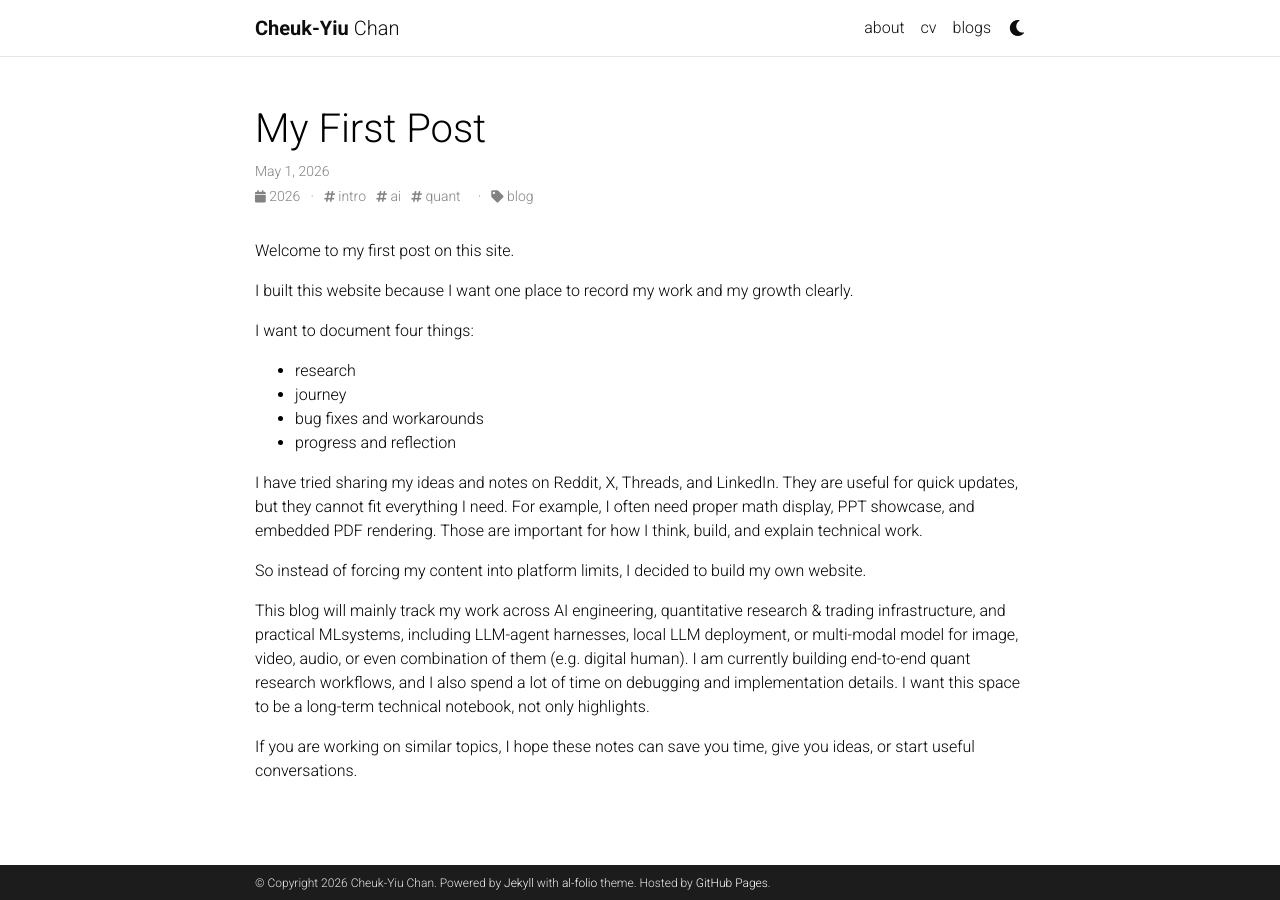
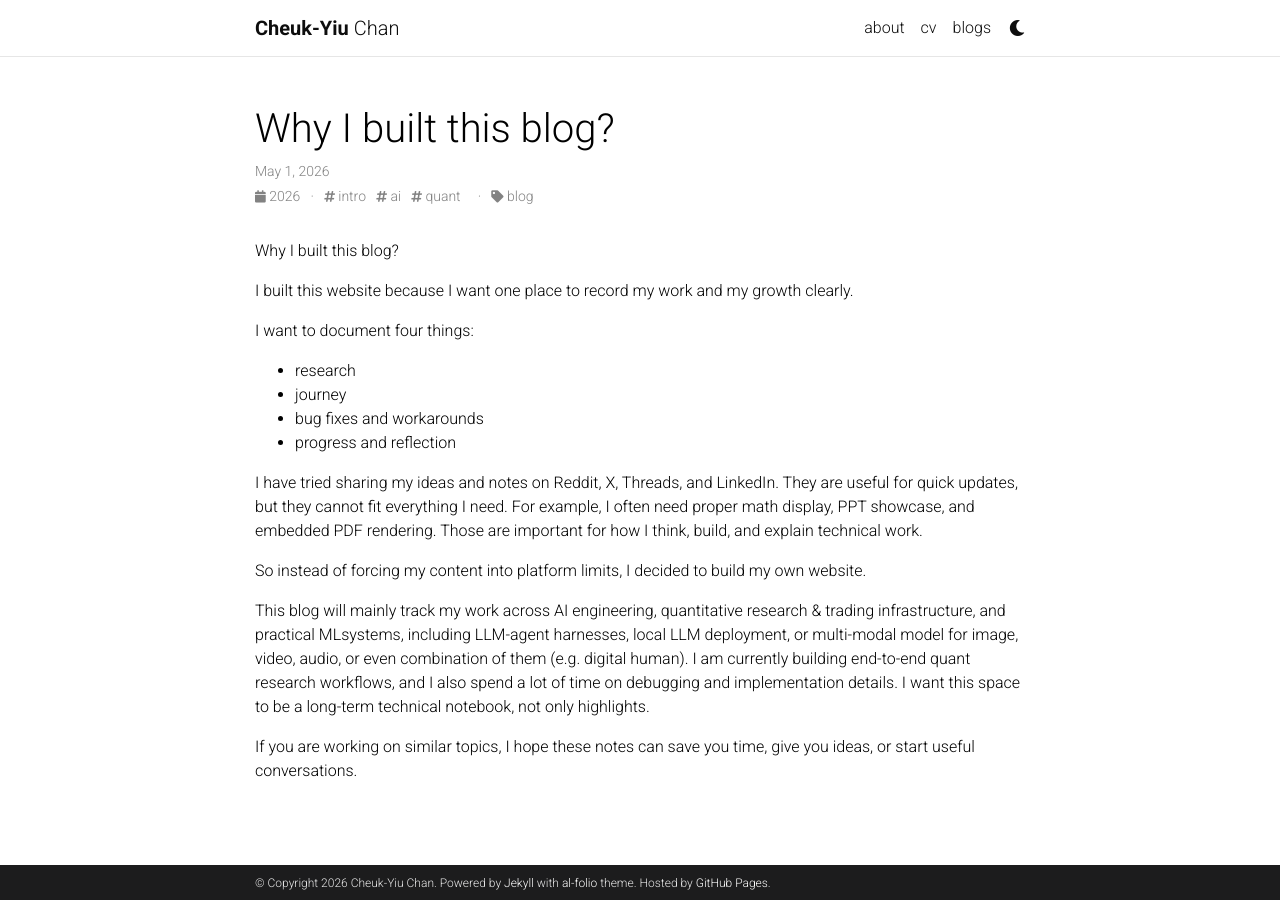
Before and after one commit to allanchan339/allanchan339.github.io, a Jekyll site: the page built from _posts/2026-05-01-reason-blog.md, in a window 1280 px wide. Built offline with Jekyll 4.4.1, drawn with Linux system fonts in a browser that asks for light colours; comment, search, counter and statistics services are not loaded; a style sheet for code colours, icons or effects is not loaded.

Commit message:
Add introductory blog post explaining the purpose of the website
- Created a new blog post titled "Why I built this blog?" to outline the motivation behind the website.
- Discussed the intention to document research, personal journey, bug fixes, and reflections in AI engineering and quantitative research.

```diff
--- a/_posts/2026-05-01-my-first-post.md
+++ b/_posts/2026-05-01-reason-blog.md
@@ -1,13 +1,13 @@
 ---
 layout: post
-title: My First Post
+title: Why I built this blog?
 date: 2026-05-01 21:00:00 +0800
 description: Why I built this website and what I will document here.
 tags: [intro, ai, quant]
 categories: [blog]
 ---
 
-Welcome to my first post on this site.
+Why I built this blog?
 
 I built this website because I want one place to record my work and my growth clearly.
 
```
